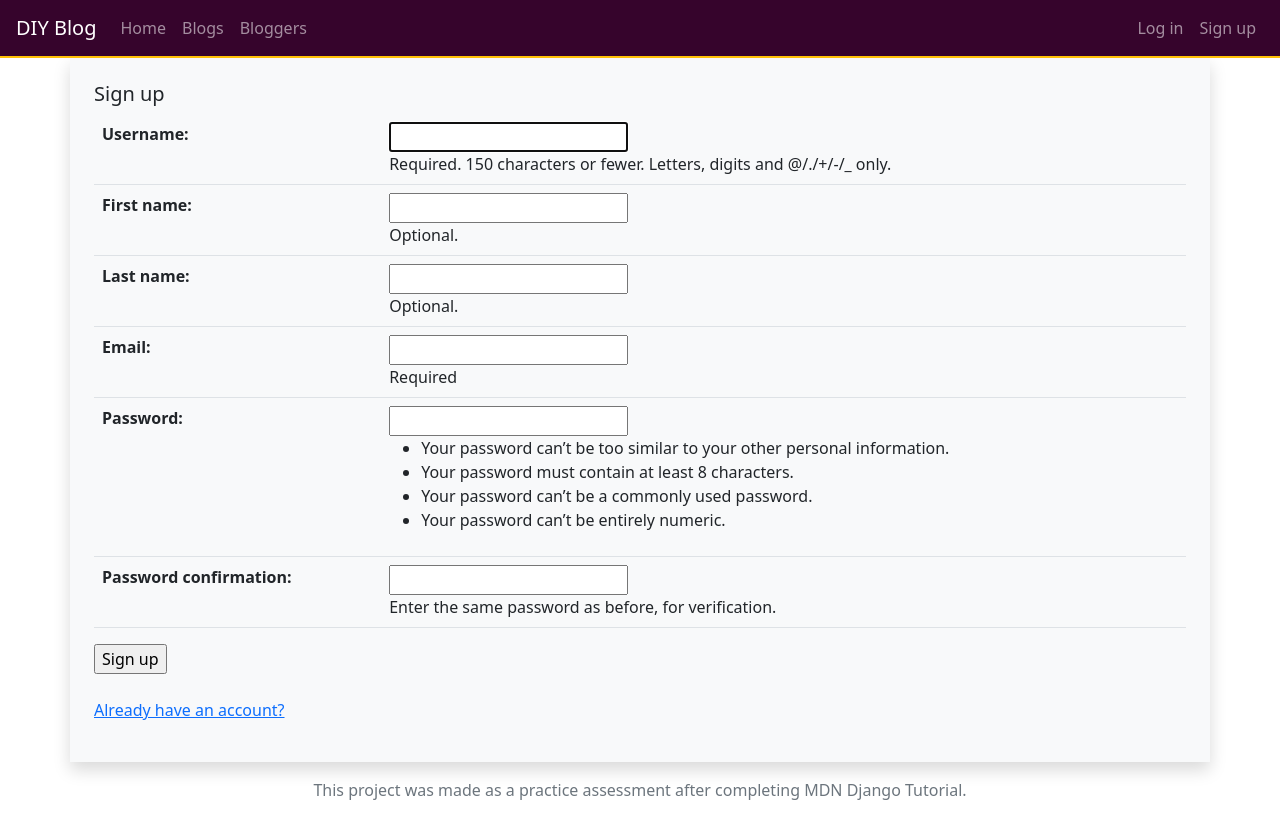
After one commit to foxt451/diy_blog, a Django app: page /profile/create/ in a window 1280 px wide. The commit adds this page. Run offline with Django 4.2, Linux system fonts and the light colour scheme.

Commit message:
Registration and password reset (TODO: setup the email backend and extend the user to use unique emails)

```diff
--- a/blog/templates/blog/base_generic.html
+++ b/blog/templates/blog/base_generic.html
@@ -55,9 +55,10 @@
                     {{ request.user.username | truncatechars:20 }}
                 </a>
                 </div>
-                <a class="nav-item nav-link" href="{% url 'accounts:logout'%}">Log out</a>
+                <a class="nav-item nav-link" href="{% url 'logout'%}">Log out</a>
                 {% else %}
-                <a class="nav-item nav-link" href="{% url 'accounts:login'%}">Log in</a>
+                <a class="nav-item nav-link" href="{% url 'login'%}">Log in</a>
+                <a class="nav-item nav-link" href="{% url 'blog:register'%}">Sign up</a>
                 {% endif %}
             </div>
         </div>
--- a/blog/templates/blog/index.html
+++ b/blog/templates/blog/index.html
@@ -55,8 +55,11 @@
         {% else %}
         <img class="card-img-top" src="{% static 'blog/images/join.jpg' %}">
         <div class="card-body d-flex flex-column justify-content-end">
-            <a class="btn btn-light btn-outline-dark d-block" href="{% url 'accounts:login' %}">
+            <a class="btn btn-light btn-outline-dark d-block" href="{% url 'login' %}">
                 Log in
+            </a>
+            <a class="btn mt-2 btn-light btn-outline-dark d-block" href="{% url 'blog:register' %}">
+                Create account
             </a>
         </div>
         {% endif %}
--- a/blog/templates/blog/user_confirm_delete.html
+++ b/blog/templates/blog/user_confirm_delete.html
@@ -17,7 +17,7 @@
         <table class="table">
             {{ form.as_table }}
         </table>
-        <input type="submit" class="btn btn-danger" value="Resign">
+        <input type="submit" class="btn btn-danger" value="Delete">
     </div>
 </form>
 {% endblock %}
--- /dev/null
+++ b/blog/templates/registration/password_reset_complete.html
@@ -0,0 +1,6 @@
+{% extends 'blog/base_generic.html' %}
+
+{% block content %}
+  <h1>The password has been changed!</h1>
+  <p><a href="{% url 'login' %}">Log in again</a></p>
+{% endblock %}
--- /dev/null
+++ b/blog/templates/registration/password_reset_done.html
@@ -0,0 +1,5 @@
+{% extends 'blog/base_generic.html' %}
+
+{% block content %}
+  <p>We've emailed you instructions for setting your password. If they haven't arrived in a few minutes, check your spam folder.</p>
+{% endblock %}
--- /dev/null
+++ b/blog/templates/registration/password_reset_email.html
@@ -0,0 +1,2 @@
+Someone asked for password reset for email {{ email }}. Follow the link below:
+{{ protocol }}://{{ domain }}{% url 'password_reset_confirm' uidb64=uid token=token %}
--- /dev/null
+++ b/blog/templates/registration/register.html
@@ -0,0 +1,19 @@
+{% extends 'blog/base_generic.html' %}
+
+{% block content %}
+<h5>Sign up</h5>
+<form action="" method="post" class="django-form">
+    {% csrf_token %}
+    <div class="table-responsive">
+        <table class="table">
+            {{ form.as_table }}
+        </table>
+        <input type="submit" value="Sign up">
+    </div>
+</form>
+<p class="mt-4">
+    <a href="{% url 'login' %}">
+        Already have an account?
+    </a>
+</p>
+{% endblock %}
--- a/blog/urls.py
+++ b/blog/urls.py
@@ -25,6 +25,7 @@ urlpatterns = [
     path('profile/<int:pk>/', views.UserDetailView.as_view(), name='profile'),
     path('profile/<int:pk>/edit/', views.UserUpdateView.as_view(), name='profile-edit'),
     path('profile/<int:pk>/delete/', views.UserDeleteView.as_view(), name='profile-delete'),
+    path('profile/create/', views.SignUpView.as_view(), name='register'),
 
     path('application/create/', views.ApplicationCreateView.as_view(), name='application-create'),
     path('applications/', views.ApplicationAllListView.as_view(), name='applications'),
--- a/blog/views/__init__.py
+++ b/blog/views/__init__.py
@@ -1,7 +1,7 @@
 from .blog_views import BlogListView, BlogDetailView, BlogCreateView, BlogDeleteView, BlogUpdateView, garbage
 from .blogger_views import BloggerListView, BloggerDetailView, BloggerUpdateView, BloggerDeleteView
 from .index import index
-from .user_views import UserDetailView, UserUpdateView, UserDeleteView
+from .user_views import UserDetailView, UserUpdateView, UserDeleteView, SignUpView
 from .application_views import ApplicationCreateView, ApplicationAllListView, \
     ApplicationPendingListView, ApplicationUserListView, \
         ApplicationDetailView, ApplicationDeleteView, ApplicationUpdateView, ApplicationRejectView, application_accept
--- a/blog/views/user_views.py
+++ b/blog/views/user_views.py
@@ -1,10 +1,12 @@
 from re import template
 from django.contrib.auth.models import User
-from django.views.generic import DetailView, View
+from django.views.generic import DetailView, View, FormView
 from django.contrib.auth.mixins import UserPassesTestMixin
 from django.views.generic import DetailView, UpdateView, DeleteView
 from django.contrib.auth.decorators import user_passes_test
 from django.urls import reverse_lazy, reverse
+from django.contrib.auth.forms import UserCreationForm
+from django import forms
 
 
 class UserDetailView(UserPassesTestMixin, DetailView):
@@ -46,3 +48,20 @@ class UserDeleteView(UserPassesTestMixin, DeleteView):
     def test_func(self):
         user = self.get_object()
         return user == self.request.user or 'auth.delete_user' in self.request.user.get_all_permissions()
+
+class SignUpForm(UserCreationForm):
+    first_name = forms.CharField(max_length=30, required=False, help_text='Optional.')
+    last_name = forms.CharField(max_length=30, required=False, help_text='Optional.')
+    email = forms.EmailField(max_length=254, help_text='Required')
+
+    class Meta(UserCreationForm.Meta):
+        fields = UserCreationForm.Meta.fields + ('first_name', 'last_name', 'email')
+
+class SignUpView(FormView):
+    form_class = SignUpForm
+    template_name = 'registration/register.html'
+    success_url = reverse_lazy('login')
+
+    def form_valid(self, form):
+        form.save()
+        return super().form_valid(form)
--- a/diy_blog/settings.py
+++ b/diy_blog/settings.py
@@ -32,13 +32,13 @@ ALLOWED_HOSTS = []
 # Application definition
 
 INSTALLED_APPS = [
+    'blog',
     'django.contrib.admin',
     'django.contrib.auth',
     'django.contrib.contenttypes',
     'django.contrib.sessions',
     'django.contrib.messages',
     'django.contrib.staticfiles',
-    'blog'
 ]
 
 MIDDLEWARE = [
@@ -125,4 +125,6 @@ STATIC_URL = 'static/'
 DEFAULT_AUTO_FIELD = 'django.db.models.BigAutoField'
 
 LOGIN_REDIRECT_URL = reverse_lazy('blog:index')
-LOGIN_URL = reverse_lazy('accounts:login')
+LOGIN_URL = reverse_lazy('login')
+
+EMAIL_BACKEND = 'django.core.mail.backends.console.EmailBackend'
--- a/diy_blog/urls.py
+++ b/diy_blog/urls.py
@@ -23,7 +23,7 @@ import django.contrib.auth.views
 urlpatterns = [
     path('admin/', admin.site.urls),
     path('', include('blog.urls')),
-    path('accounts/', include(([path('logout/', django.contrib.auth.views.logout_then_login, name='logout'),] +
-                               django.contrib.auth.urls.urlpatterns, 'accounts'))),
+    path('accounts/', include([path('logout/', django.contrib.auth.views.logout_then_login, name='logout'),] +
+                               django.contrib.auth.urls.urlpatterns)),
 
 ]
```
Also changed, not shown: blog/templates/registration/login.html (+6 -1 lines), blog/templates/registration/password_reset_confirm.html (added, +20 -0 lines), blog/templates/registration/password_reset_form.html (added, +14 -0 lines).
